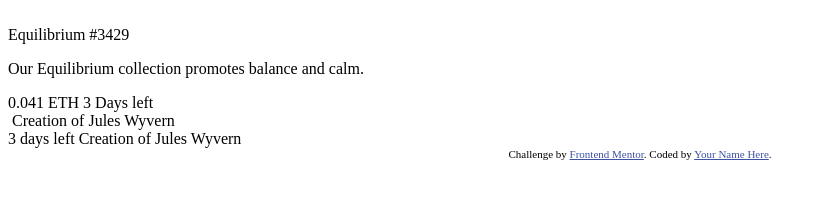
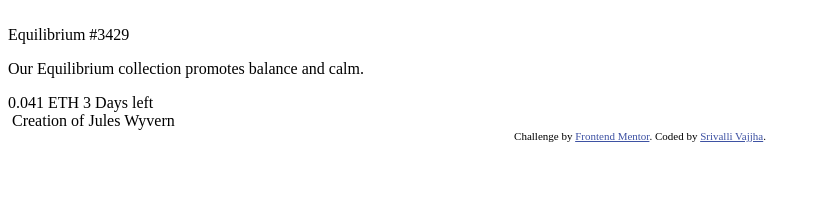
Before and after one commit to SrivalliVajjha/NFTPreviewCardUIHTMLCSS, a plain HTML site: page index.html in a window 1280 px wide. Shown: the whole page, without its empty margins (0-826 px from the left). Drawn offline with Linux system fonts and the light colour scheme.

Commit message:
html changes

```diff
--- a/index.html
+++ b/index.html
@@ -35,19 +35,9 @@
       </section>
     </section>
   </section>
-
-
-
-
-
-
-  3 days left
-
-  Creation of Jules Wyvern
-
   <div class="attribution">
     Challenge by <a href="https://www.frontendmentor.io?ref=challenge" target="_blank">Frontend Mentor</a>.
-    Coded by <a href="#">Your Name Here</a>.
+    Coded by <a href="#">Srivalli Vajjha</a>.
   </div>
 </body>
 </html>
```
